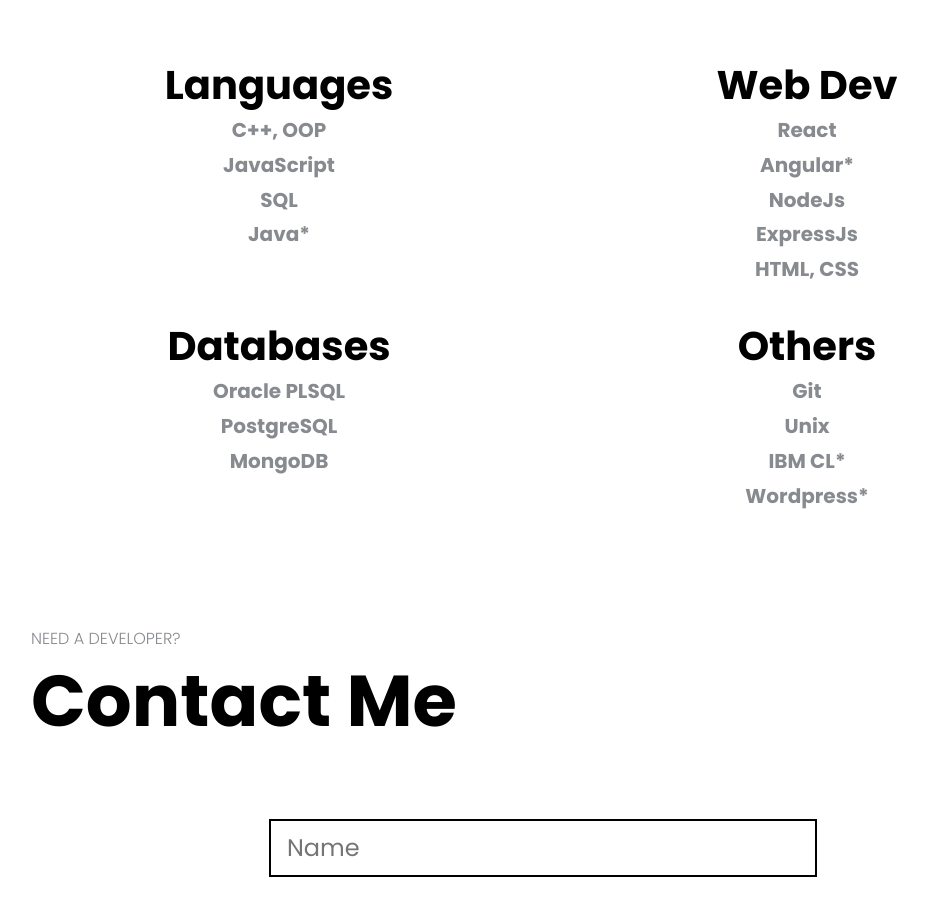
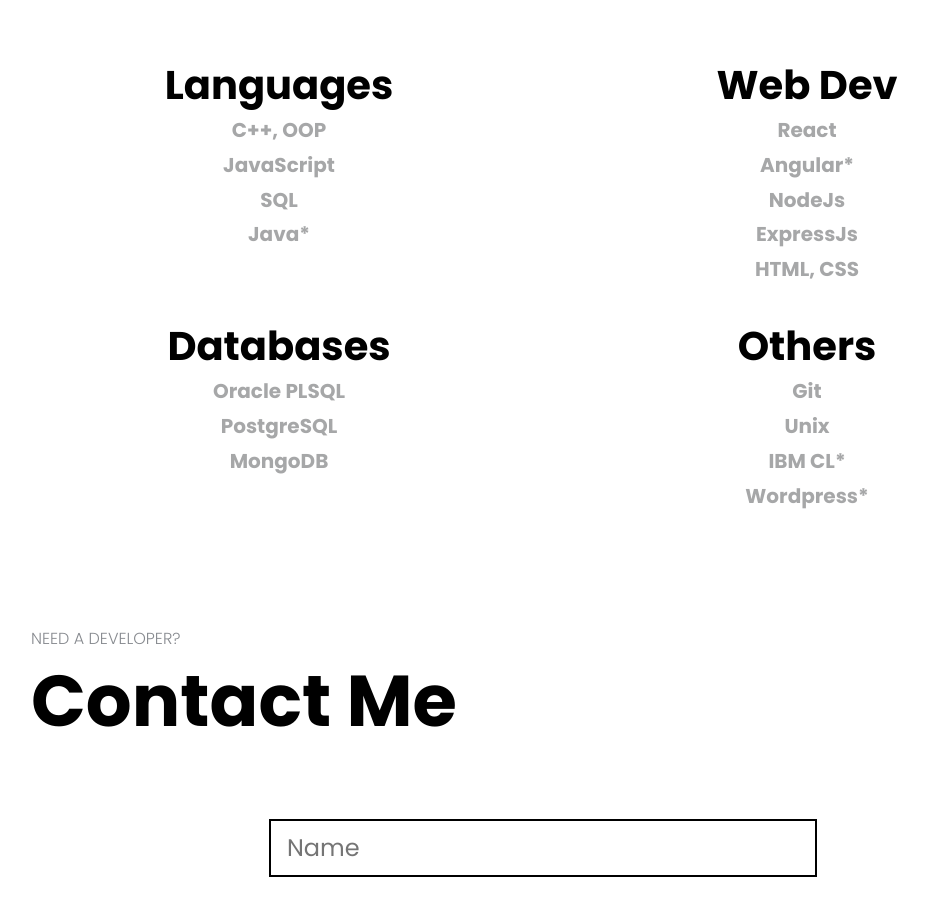
Before and after one commit to jianylei/portfolioV2, a React (Create React App) app: page / in a window 1280 px wide. Shown: the part 3487-4399 px from the top of the page, without its empty margins (97-1025 px from the left). Built offline with nearby package versions, Linux system fonts and the light colour scheme; the HTML template or start-up script is replaced by a standard one.

Commit message:
updated skills color

```diff
--- a/src/components/about/skills.css
+++ b/src/components/about/skills.css
@@ -12,7 +12,7 @@
     font-size: 2.5rem;
 }
 .skill-item h5{
-    color: var(--gray);
+    color: #a6a7a8;
     font-size: 1.25rem;
 }
 @media (max-width: 540px) {
```
